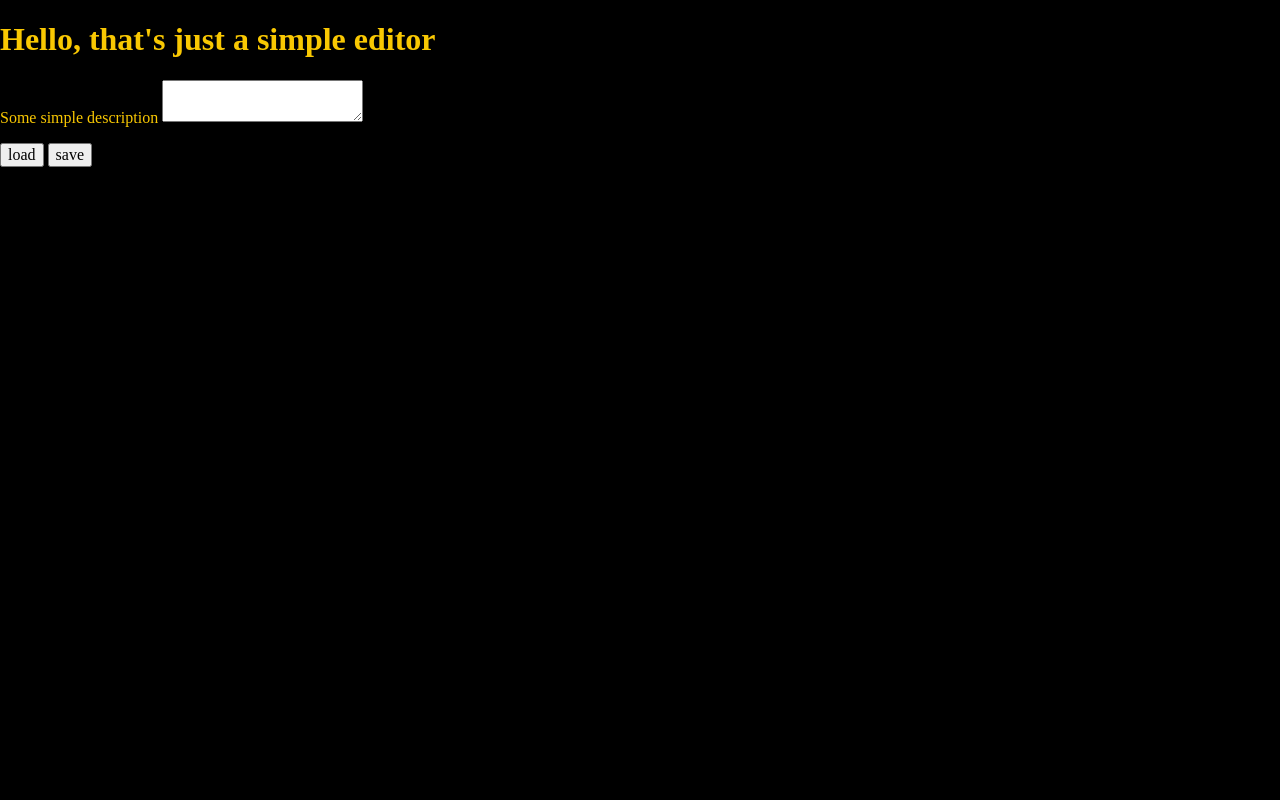
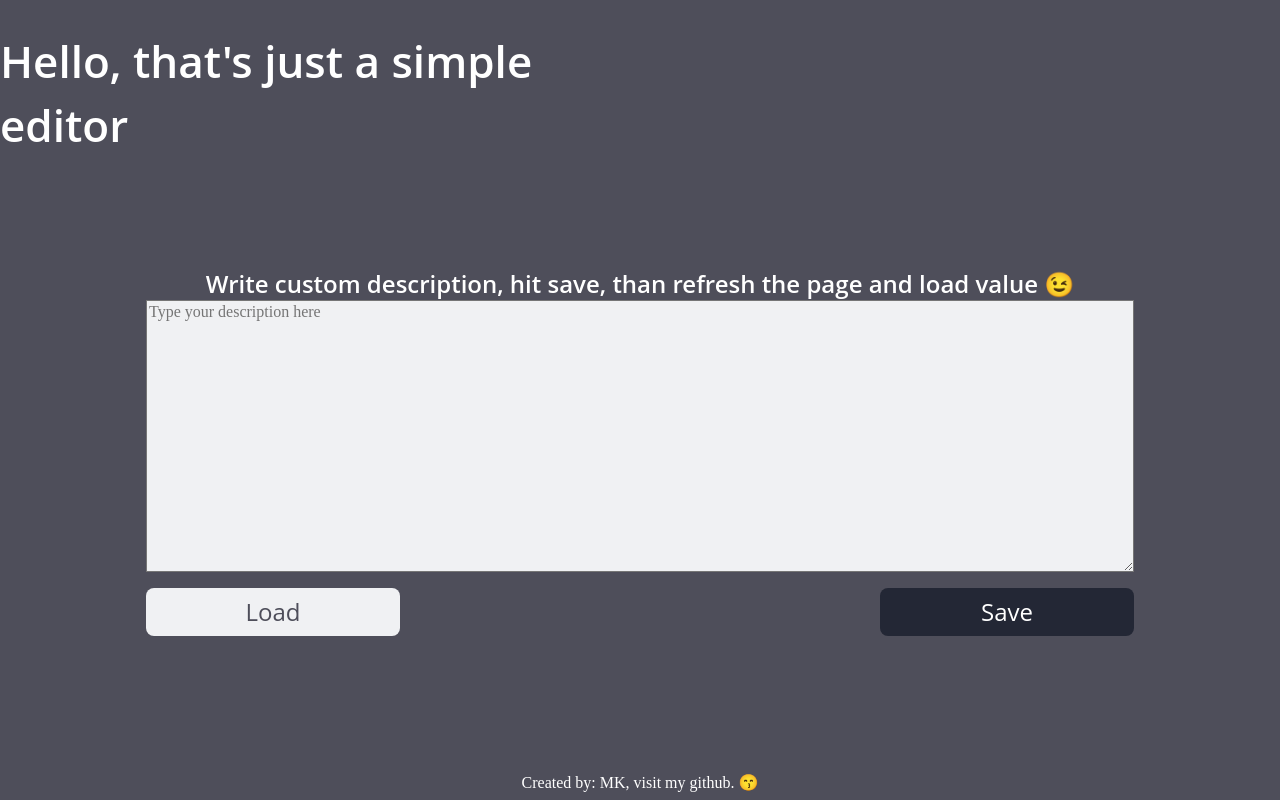
Before and after one commit to Raviraven/html-simple-editor-local-storage, a website: page src/content/index.html in a window 1280 px wide. Drawn offline with nearby package versions, Linux system fonts and the light colour scheme; files that its build step writes are made by us from their sources.

Commit message:
scss: styles in implementation

```diff
--- a/src/content/index.html
+++ b/src/content/index.html
@@ -28,25 +28,27 @@
 
 <body>
   <header class="site-header">
-    <h1>Hello, that's just a simple editor</h1>
+    <h1 class="site-header__header">Hello, that's just a simple editor</h1>
   </header>
 
   <main class="content">
 		<section class="container">
 			<form class="container-form" action="#">
-				<p>
-					<label for="description">Some simple description</label>
-					<textarea id="description" class="container-form__description container-form__description--js"></textarea>
+				<p class="container-form__paragraph">
+					<label for="description" class="container-form__label">Write custom description, hit save, than refresh the page and load value 😉</label>
+					<textarea id="description" class="container-form__description container-form__description--js" placeholder="Type your description here"></textarea>
 				</p>
 
-				<input class="container-form__load container-form__load--js" type="button" value="load"/>
-				<input class="container-form__save container-form__save--js" type="button" value="save"/>
+        <div class="container-form__buttons">
+				<input class="container-form__load container-form__load--js" type="button" value="Load"/>
+        <input class="container-form__save container-form__save--js" type="button" value="Save"/>
+        </div>
 			</form>
 		</section>
   </main>
 
   <footer class="footer">
-
+    <p class="footer__paragraph">Created by: MK, visit my github. 😙</p>
   </footer>
 
   <script src="js/main.js"></script>
--- a/src/scss/_variables.scss
+++ b/src/scss/_variables.scss
@@ -1,2 +1,8 @@
-$violet: #000;
-$yellow: #F9C802;
+$white: #FFFFFF;
+$brand02: #4E4E5A;
+
+$ui05: #A1A4B1;
+$ui06: #232735;
+$ui03: #F0F1F3;
+
+$font_family: 'Open Sans';
--- a/src/scss/main.scss
+++ b/src/scss/main.scss
@@ -11,6 +11,120 @@ html {
 }
 
 body {
-  color: $yellow;
-  background: $violet;
+  background: $brand02;
+
+  display: grid;
+  grid-template-rows: 152px 1fr 64px;
+  // grid-template-areas: "header" "content" "footer";
+
+  min-height: 100vh;
 }
+
+.button {
+  min-width: 254px;
+  border: none;
+  border-radius: 8px;
+  @extend .h3;
+}
+
+.h3 {
+  font-family: Open Sans;
+  font-style: normal;
+  // font-weight: 600;
+  font-size: 24px;
+  line-height: 32px;
+}
+
+.content{
+  grid-row: 2;
+  height: 100%;
+  display: flex;
+  justify-content: center;
+  align-items: center;
+
+  //grid-area: content;
+}
+
+.container{
+
+  &-form{
+    //display: flex;
+
+    &__buttons{
+      display: flex;
+      justify-content: space-between;
+
+      min-height: 48px;
+    }
+
+    &__description{
+      background-color: $ui03;
+      color: $ui05;
+
+      width: 100%;
+      min-height: 272px;
+      min-width: 988px;
+    }
+
+
+
+    &__label{
+      color: $white;
+      font-family: $font_family;
+      font-style: normal;
+      font-weight: 600;
+      font-size: 24px;
+      line-height: 32px;
+    }
+
+    &__load{
+      @extend .button;
+      background-color: $ui03;
+      color: $brand02;
+    }
+
+    &__paragraph{
+      display: flex;
+      flex-direction: column;
+      justify-content: center;
+      align-items: center;
+    }
+
+    &__save{
+      @extend .button;
+      background-color: $ui06;
+      color: $white;
+    }
+  }
+}
+
+.footer{
+  grid-row: 3;
+  //grid-area: footer;
+  //margin-bottom: 8px;
+
+  display: flex;
+  justify-content: center;
+  align-items: flex-end;
+
+  &__paragraph{
+    color: $white;
+    margin-bottom: 8px;
+  }
+}
+
+.site-header{
+  grid-row: 1;
+  //grid-area: header;
+  max-height: 152px;
+  max-width: 656px;
+
+  &__header{
+    color: $white;
+    font-family: $font_family;
+    font-style: normal;
+    font-weight: 600;
+    font-size: 44px;
+    line-height: 64px;
+  }
+}
```
Also changed, not shown: 2 other files.
